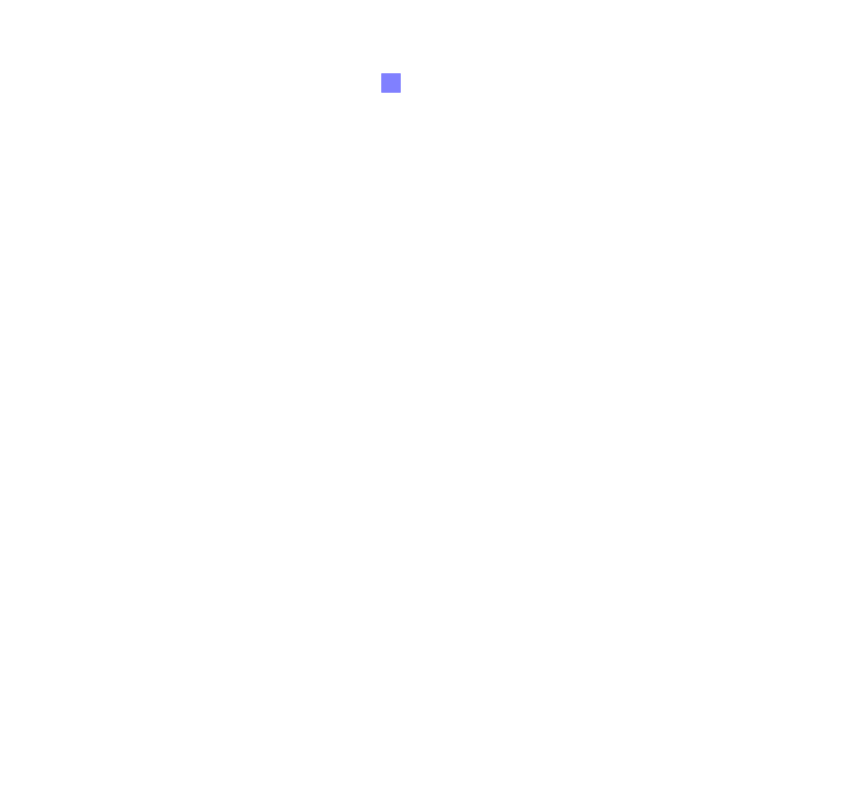
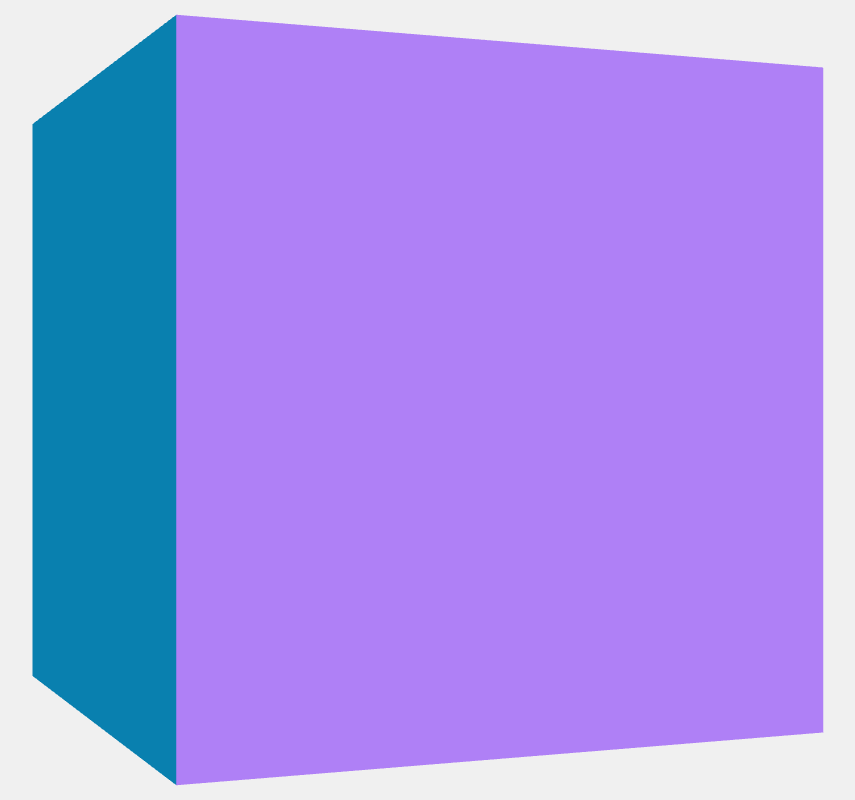
Before and after one commit to willcook4/t-shirt-designer, a React app: page / in a window 1280 px wide. Shown: the whole page, without its empty margins (249-1104 px from the left). Built offline with nearby package versions, Linux system fonts and the light colour scheme; animation ran at ten frames a second.

Commit message:
Setup orbit controls and simple box to control

```diff
--- a/src/Canvas.js
+++ b/src/Canvas.js
@@ -1,8 +1,14 @@
 import { Canvas } from "@react-three/fiber";
+import { OrbitControls, Center } from "@react-three/drei";
 
-export const App = () => (
-   <Canvas>
-       <Shirt />
+export const App = ({ position=[-1,0,2.5], fov = 25 }) => (
+   <Canvas eventSource={ document.getElementById('root')}
+           eventPrefix={"client"}
+           camera={{ position, fov }}>
+       <Center>
+           <Shirt />
+       </Center>
+       <OrbitControls />
    </Canvas>
 );
 
--- a/src/styles.css
+++ b/src/styles.css
@@ -1,4 +1,23 @@
-.App {
-  font-family: sans-serif;
-  text-align: center;
+* {
+  box-sizing: border-box;
 }
+
+html,
+body,
+#root,
+#main {
+  width: 100%;
+  height: 100%;
+  margin: 0;
+  padding: 0;
+  overflow: hidden;
+  user-select: none;
+}
+
+body {
+  background: #f0f0f0;
+}
+
+canvas {
+  touch-action: none;
+}
```
Also changed, not shown: README.md, 1 other file.
